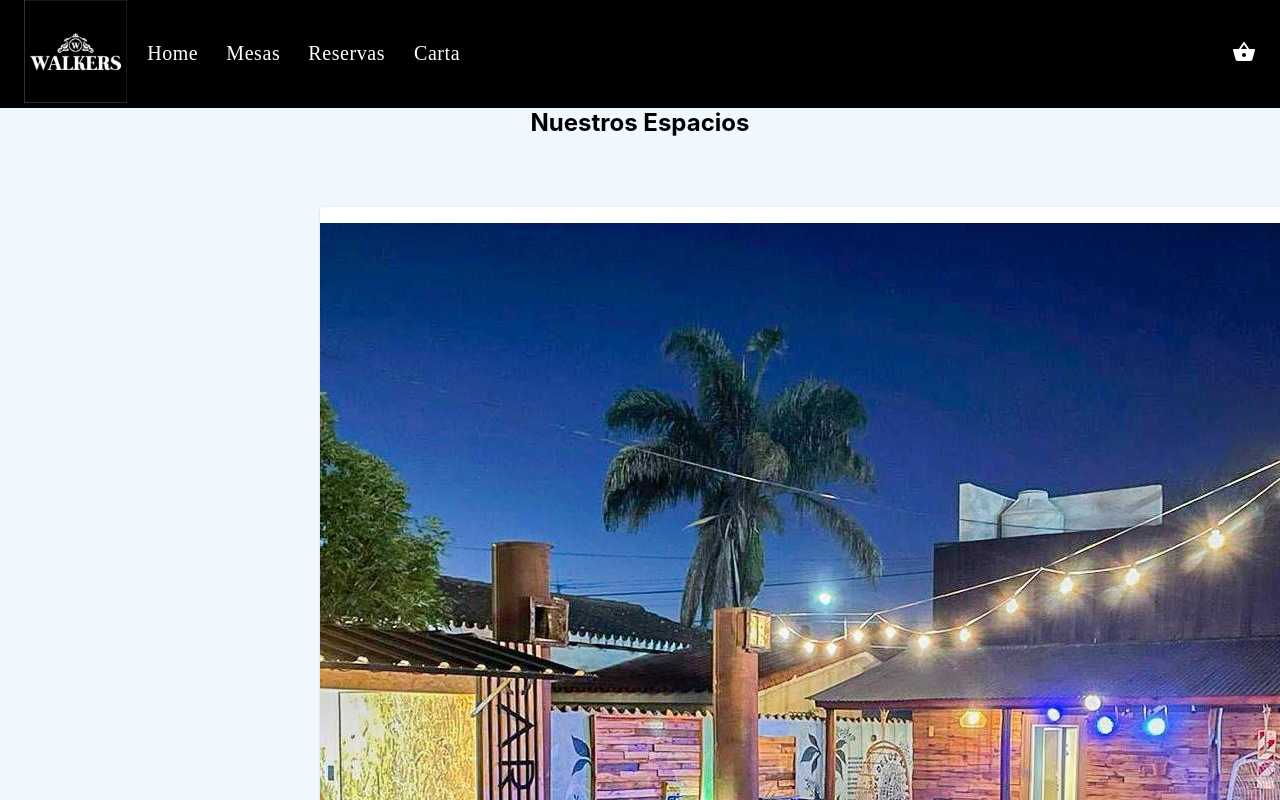
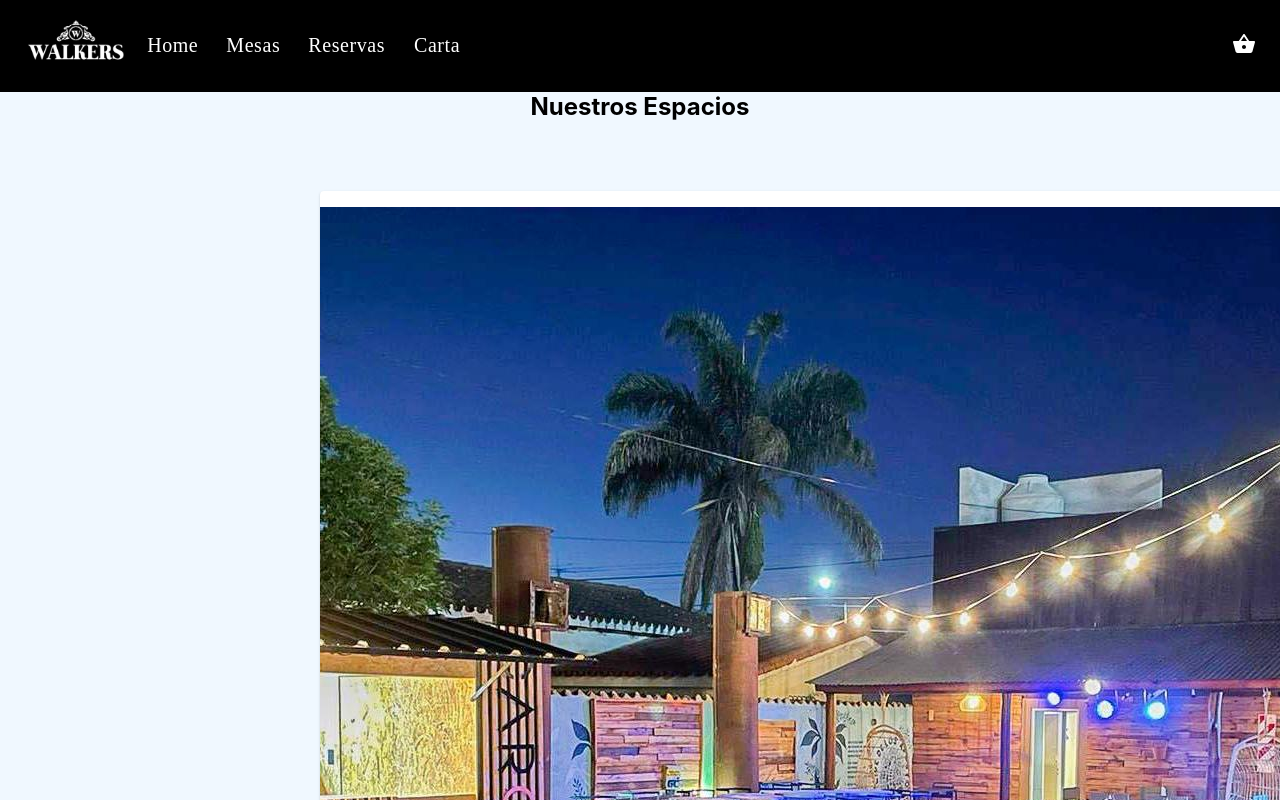
Before and after one commit to BrunoMartin22/ReactJs, a React (Create React App) app: page / in a window 1280 px wide. Shown: the top 800 px of the page. Built offline with nearby package versions, Linux system fonts and the light colour scheme; a web font is replaced by a local one.

Commit message:
Detalles Logo

```diff
--- a/src/components/NavBar/NavBar.js
+++ b/src/components/NavBar/NavBar.js
@@ -9,7 +9,7 @@ const NavBar = () =>{
         <AppBar position="static" className='header-primary'>
           <Toolbar>
             <div className="container-logo">
-              <img src="./walkers.webp" />
+              <img src="./walkers.jpeg" />
             </div>
             <ul className='navbar'>
               <li>
```
Also changed, not shown: public/walkers.jpeg (added), public/walkers.webp (deleted).
